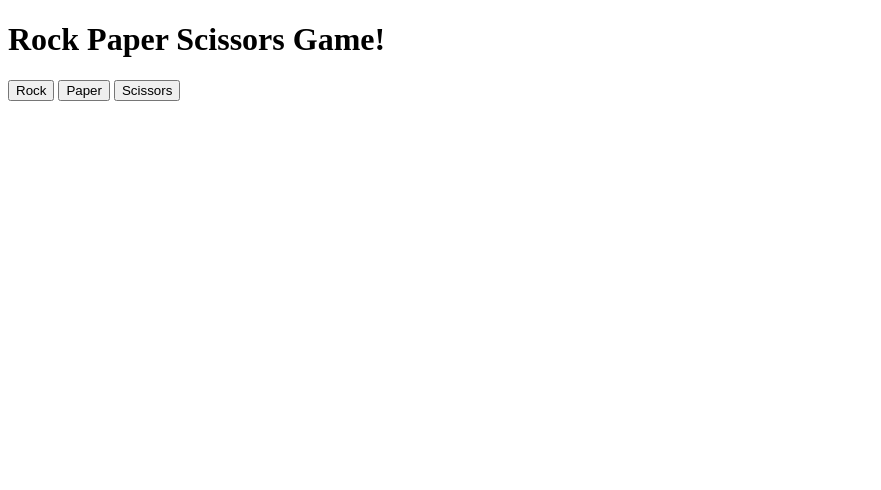
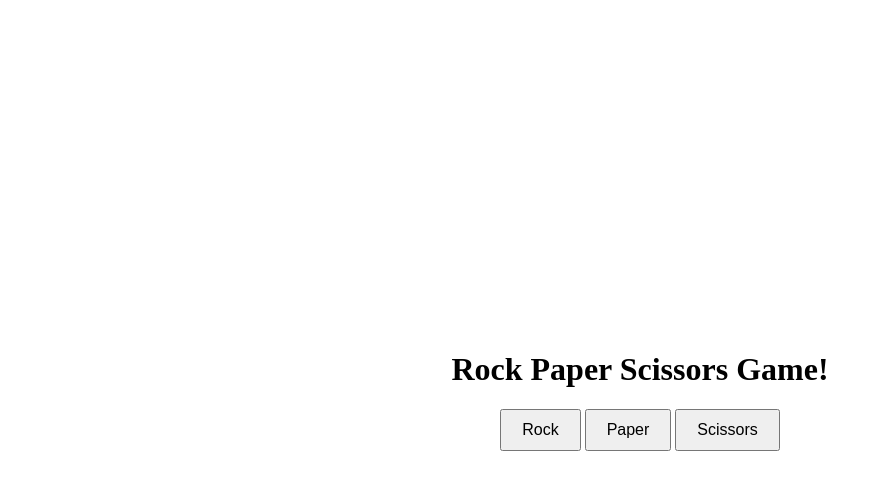
Before and after one commit to zyrobit/rock_paper_scissors_top, a plain HTML site: page index.html in a window 1280 px wide. Shown: the whole page, without its empty margins (0-881 px from the left). Drawn offline with Linux system fonts and the light colour scheme.

Commit message:
Added basic design
Made the Game a little bit more appealing to the eyes

```diff
--- a/index.html
+++ b/index.html
@@ -7,16 +7,18 @@
     <link rel="stylesheet" href="style.css">
 </head>
 <body>
+    <div class="container">
+        <h1 class="title">Rock Paper Scissors Game!</h1>
 
-    <h1>Rock Paper Scissors Game!</h1>
+        <div class="buttons">
+            <button class="btn" id="rock">Rock</button>
+            <button class="btn" id="paper">Paper</button>
+            <button class="btn" id="scissors">Scissors</button>
+        </div>
 
-    <button id="rock">Rock</button>
-    <button id="paper">Paper</button>
-    <button id="scissors">Scissors</button>
-
-    <div id="result"></div>
-    <div id="score"></div>
-
+        <div id="result"></div>
+        <div id="score"></div>
+    </div>
     <script src="index.js"></script>
 </body>
 </html>
--- a/style.css
+++ b/style.css
@@ -0,0 +1,21 @@
+body {
+    display: flex;
+    justify-content: center;
+    align-items: center;
+    height: 100vh;
+    margin: 0;
+}
+
+.container {
+    text-align: center;
+}
+
+.buttons {
+    margin: 20px;
+}
+
+button {
+    padding: 10px 20px;
+    font-size: 16px;
+    cursor: pointer;
+}
```
